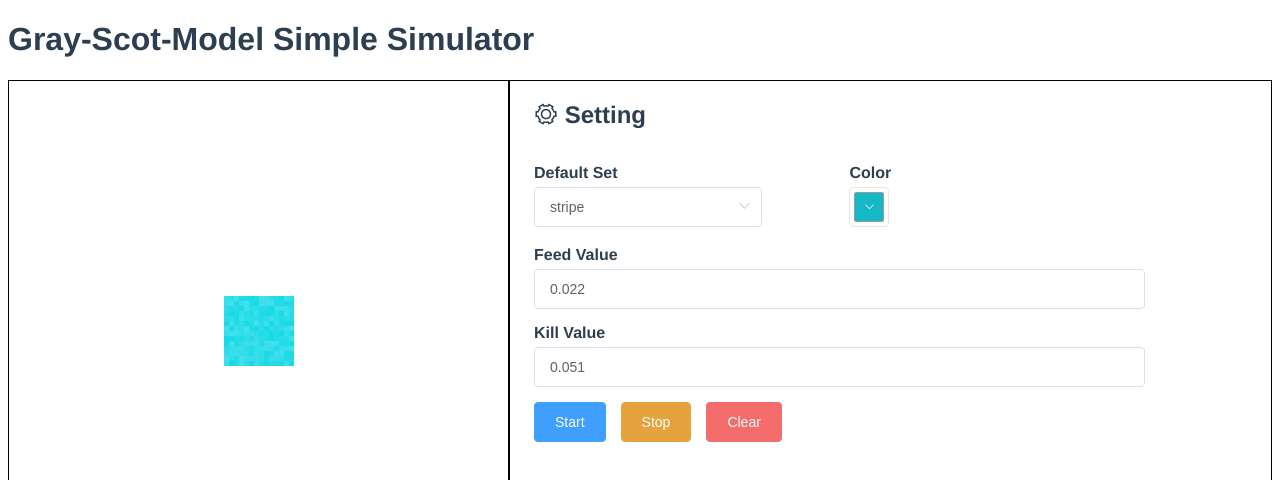
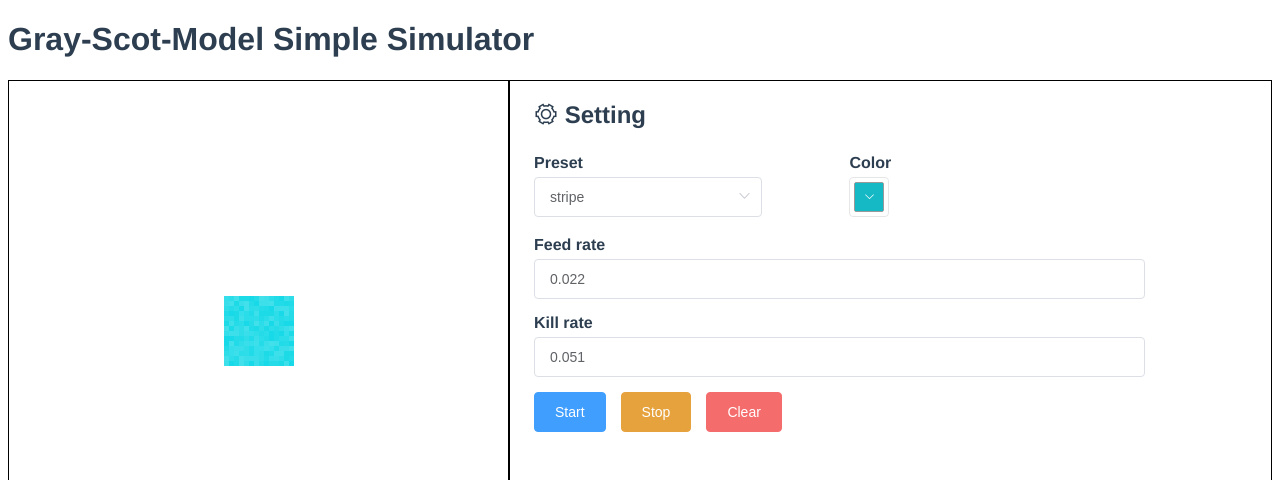
Before and after one commit to Kashiwara0205/Gray-Scott-Model-Simulator, a Vue app in the folder gray-scott-model-simulator/: page / in a window 1280 px wide. Shown: the top 480 px of the page. Built offline with nearby package versions, Linux system fonts and the light colour scheme.

Commit message:
Modify some wording and add two preset

```diff
--- a/gray-scott-model-simulator/src/components/GrayScotModelSimulator.vue
+++ b/gray-scott-model-simulator/src/components/GrayScotModelSimulator.vue
@@ -6,9 +6,9 @@
 
     <div id="setting">
       <h2 style="padding-left: 15px;"> <i class="el-icon-setting"></i>  Setting </h2>
-      <el-row :gutter="20" style="padding-left: 15px; padding-top: 15px;">
+      <el-row :gutter="20" style="padding-left: 15px; padding-top: 5px;">
         <el-col :span="10">
-          <div style="padding-bottom: 5px"> <b> Default Set </b> </div>
+          <div style="padding-bottom: 5px"> <b> Preset </b> </div>
           <el-select v-model="selectedType" filterable placeholder="Select">
             <el-option
               v-for="item in defaultTypeList" :key="item.value" :label="item.label" :value="item.value">
@@ -23,14 +23,14 @@
 
       <el-row :gutter="20" style="padding-left: 15px; padding-top: 15px;">
         <el-col :span="20">
-          <div style="padding-bottom: 5px"> <b> Feed Value </b> </div>
+          <div style="padding-bottom: 5px"> <b> Feed rate </b> </div>
           <el-input type="number" size="10" placeholder="Please input Feed" v-model.number="feed"></el-input>
        </el-col>
       </el-row>
 
       <el-row :gutter="20" style="padding-left: 15px; padding-top: 15px;">
         <el-col :span="20">
-          <div style="padding-bottom: 5px"> <b> Kill Value </b> </div>
+          <div style="padding-bottom: 5px"> <b> Kill rate </b> </div>
           <el-input type="number" size="10" placeholder="Please input Kill" v-model.number="kill"></el-input>
         </el-col>
       </el-row>
@@ -82,9 +82,11 @@ export default class GrayScotModelSimulator extends Vue {
   private defaultTypeList = [
     { value: "stripe", label: "stripe" },
     { value: "spots", label: "spots" },
+    { value: "moving_spots", label: "moving_spots" },
     { value: "amorphous", label: "amorphous" },
     { value: "bubbles", label: "bubbles" },
-    { value: "waves", label: "waves" }
+    { value: "waves", label: "waves" },
+    { value: "slotions", label: "slotions" }
   ]
 
   @Watch("selectedType")
@@ -98,6 +100,10 @@ export default class GrayScotModelSimulator extends Vue {
         this.$set(this, "feed", 0.035)
         this.$set(this, "kill", 0.065)
         break;
+      case "moving_spots":
+        this.$set(this, "feed", 0.014)
+        this.$set(this, "kill", 0.054)
+        break;
       case "amorphous":
         this.$set(this, "feed", 0.04)
         this.$set(this, "kill", 0.06)
@@ -109,6 +115,10 @@ export default class GrayScotModelSimulator extends Vue {
       case "waves":
         this.$set(this, "feed", 0.025)
         this.$set(this, "kill", 0.05)
+        break;
+      case "slotions":
+        this.$set(this, "feed", 0.03)
+        this.$set(this, "kill", 0.062)
         break;
     }
 
```
